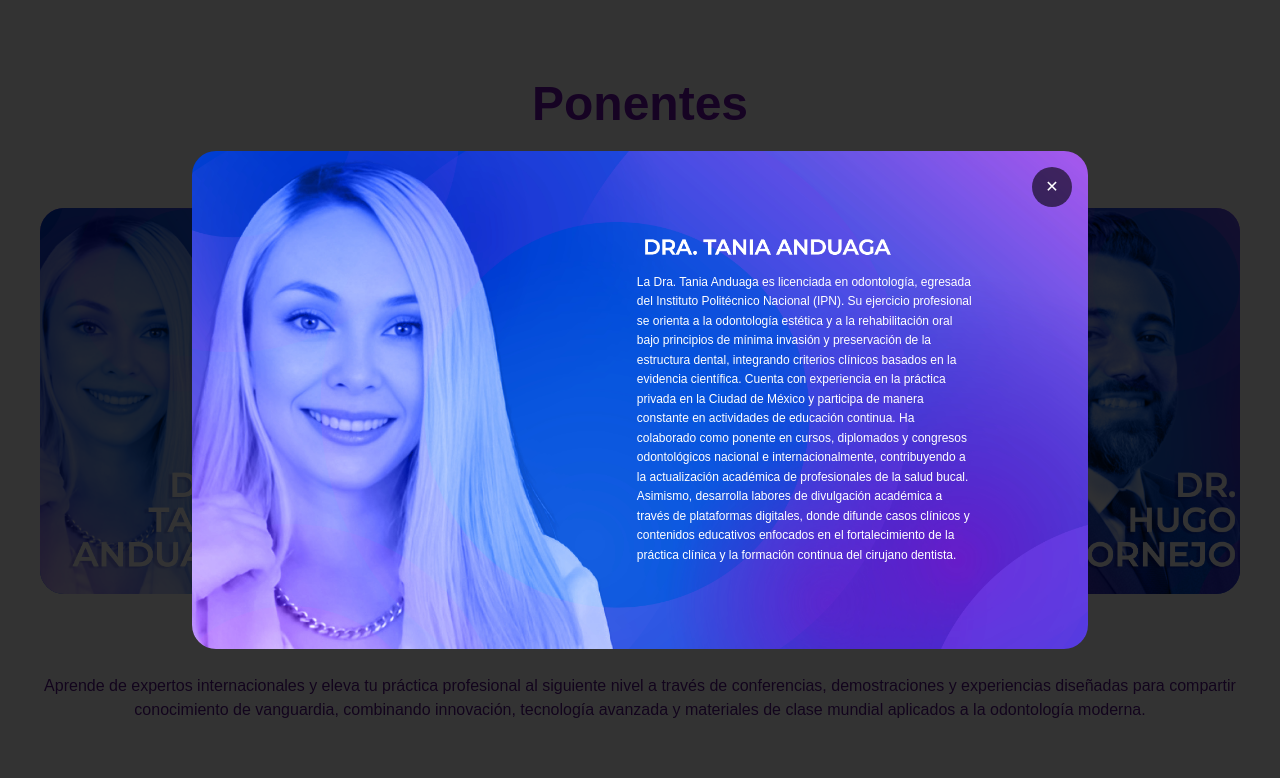
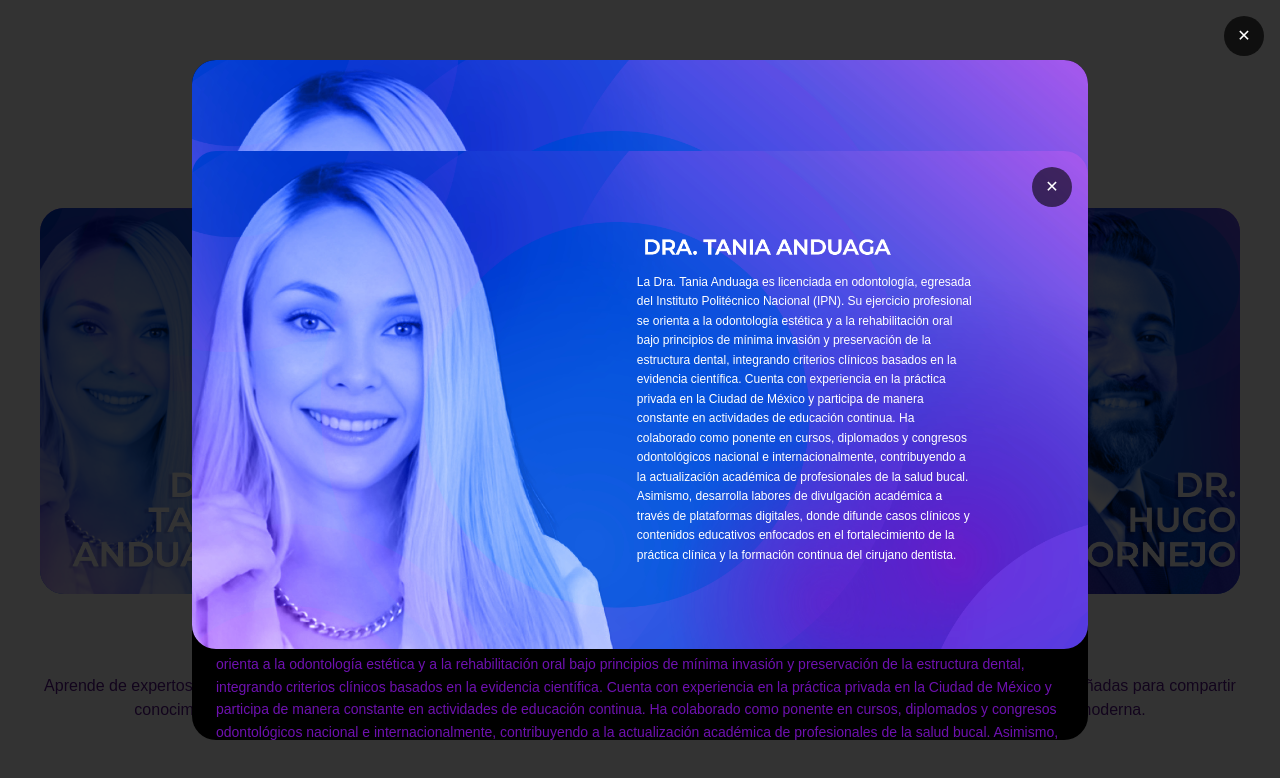
Before and after one commit to gaelbalsas18-byte/TokuyamaFest, a Next.js app: page / in a window 1280 px wide. Both pictures are taken after a click on the element 150 px from the left and 1379 px from the top of the page. Shown: the part 979-1757 px from the top of the page. Built offline with nearby package versions, Linux system fonts and the light colour scheme.

Commit message:
modal 2-3

```diff
--- a/components/sections/Hero.tsx
+++ b/components/sections/Hero.tsx
@@ -89,7 +89,7 @@ export default function Hero() {
 
           {/* BOTÓN */}
           <motion.a
-            href="https://wa.me/5215610115368?text=Hola%20quiero%20información%20sobre%20las%20entradas%20al%20Tokuyama%20Fest"
+            href="https://wa.me/525568022536?text=Hola%20quiero%20información%20sobre%20las%20entradas%20al%20Tokuyama%20Fest"
             target="_blank"
             rel="noopener noreferrer"
             initial={{ opacity: 0, y: 20 }}
--- a/components/sections/Ponentes.tsx
+++ b/components/sections/Ponentes.tsx
@@ -149,12 +149,15 @@ export default function Ponentes() {
             />
                           {/* MODAL MOBILE / TABLET */}
               <motion.div
-                initial={{ y: 40, opacity: 0 }}
-                animate={{ y: 0, opacity: 1 }}
-                exit={{ y: 40, opacity: 0 }}
-                transition={{ duration: 0.35 }}
-                className="fixed inset-0 z-50 md:hidden overflow-y-auto"
-              >
+                  initial={{ scale: 0.92, opacity: 0 }}
+                  animate={{ scale: 1, opacity: 1 }}
+                  exit={{ scale: 0.85, opacity: 0 }}
+                  transition={{ duration: 0.35, ease: "easeOut" }}
+                  className="
+                    fixed inset-0 z-50 flex items-center justify-center
+                    px-4 sm:px-6
+                  "
+                >
                 {/* cerrar */}
                 <button
                   onClick={() => setActivo(null)}
@@ -164,13 +167,23 @@ export default function Ponentes() {
                 </button>
 
                 {/* CONTENEDOR */}
-                <div className="min-h-screen bg-white rounded-t-3xl overflow-hidden">
-
+                                  <div
+                    className="
+                      relative rounded-3xl overflow-hidden w-full
+                      max-w-[92vw] sm:max-w-[85vw] md:max-w-4xl
+                      max-h-[85vh]
+                      bg-black
+                    "
+                  >
                   {/* IMAGEN */}
                   <img
                     src={activo.imagenModal}
                     alt={activo.nombre}
-                    className="w-full h-[45vh] object-cover"
+                    className="
+                      w-full
+                      h-[45vh] md:h-auto
+                      object-cover
+                    "
                   />
 
                   {/* TEXTO */}
```
